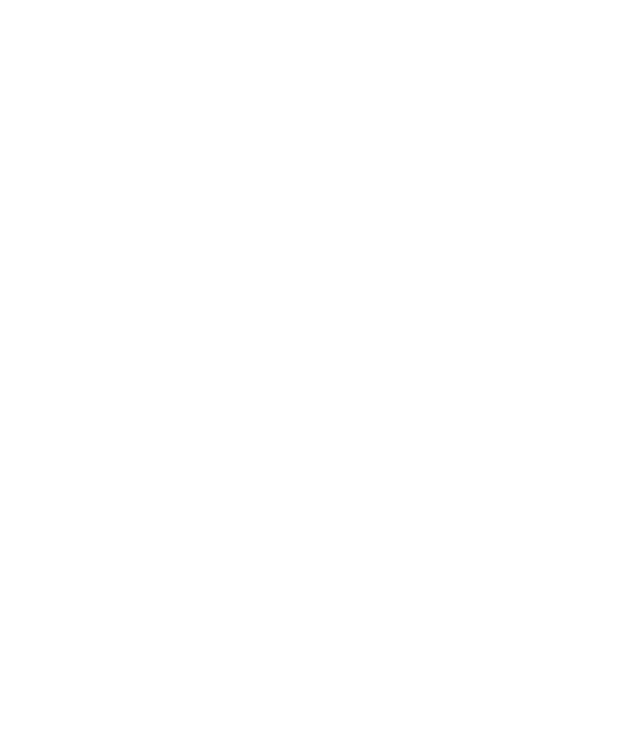
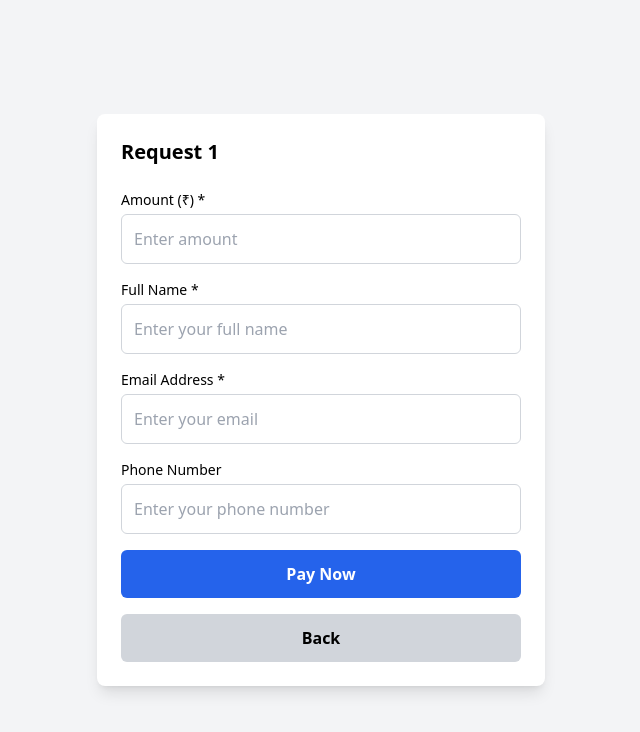
Before and after one commit to regentainternstional/tepnotech, a React (Vite) app in the folder frontend/: page /payment/1 in a window 1280 px wide. Before the commit this address had no page. Shown: the top 732 px of the page, without its empty margins (319-959 px from the left). Built offline with nearby package versions, Linux system fonts and the light colour scheme.

Commit message:
update the payment flow

```diff
--- a/frontend/src/App.jsx
+++ b/frontend/src/App.jsx
@@ -14,6 +14,7 @@
 // import Blogs from "./components/Blogs"
 import ContactUs from "./components/ContactUs";
 import ScrollToTop from "./components/ScrollToTop";
+import PaymentPage from "./components/PaymentPage";
 function App() {
   return (
     <>
@@ -34,6 +35,7 @@
           {/* <Route path="/career" element={<Career />} />
           <Route path="/blogs" element={<Blogs/>} /> */}
           <Route path="/contact" element={<ContactUs />} />
+          <Route path="/payment/:service" element={<PaymentPage />} />
         </Routes>
       </Router>
     </>
--- a/frontend/src/components/Card.jsx
+++ b/frontend/src/components/Card.jsx
@@ -1,13 +1,15 @@
+import React, { useState } from "react";
 import img1 from "../assets/img1.webp";
 import img2 from "../assets/img2.webp";
 import img3 from "../assets/img3.webp";
 import img4 from "../assets/img4.webp";
-import React, { useState } from "react";
 import Btn from "./Btn";
-import Form from "./Form";
+import { useNavigate } from "react-router-dom";
+// import Form from "./Form";
 
 const Card = () => {
-  const [showPopup, setShowPopup] = useState(false);
+  // const [showPopup, setShowPopup] = useState(false);
+  const navigate = useNavigate();
 
   return (
     <section className="w-full h-fit my-10 px-4 md:px-10 lg:px-28">
@@ -37,7 +39,8 @@
             gives you an extraordinary result.
           </p>
           <Btn
-            onClick={() => setShowPopup(true)}
+            // onClick={() => setShowPopup(true)}
+            onClick={() => navigate(`/payment/${encodeURIComponent("Digital Marketing")}`)}
             label="Buy Now"
             bgColor="bg-gray-100"
             textColor="text-black"
@@ -57,7 +60,8 @@
             If you appear first in search engines then you grow & succeed first!
           </p>
           <Btn
-            onClick={() => setShowPopup(true)}
+            // onClick={() => setShowPopup(true)}
+            onClick={() => navigate(`/payment/${encodeURIComponent("Search Engine Optimization")}`)}
             label="Buy Now"
             bgColor="bg-gray-100"
             textColor="text-black"
@@ -78,7 +82,8 @@
             more customers.
           </p>
           <Btn
-            onClick={() => setShowPopup(true)}
+            // onClick={() => setShowPopup(true)}
+            onClick={() => navigate(`/payment/${encodeURIComponent("Web Development")}`)}
             label="Buy Now"
             bgColor="bg-gray-100"
             textColor="text-black"
@@ -103,7 +108,8 @@
             desired audience with desired results.
           </p>
           <Btn
-            onClick={() => setShowPopup(true)}
+            // onClick={() => setShowPopup(true)}
+            onClick={() => navigate(`/payment/${encodeURIComponent("Social Media Marketing")}`)}
             label="Buy Now"
             bgColor="bg-gray-100"
             textColor="text-black"
@@ -111,7 +117,7 @@
         </div>
       </div>
 
-      {showPopup && <Form onClose={() => setShowPopup(false)} />}
+      {/* {showPopup && <Form onClose={() => setShowPopup(false)} />} */}
     </section>
   );
 };
--- a/frontend/src/components/Navbar.jsx
+++ b/frontend/src/components/Navbar.jsx
@@ -2,7 +2,7 @@
 import { Link } from "react-router-dom";
 import tt from "../assets/tt.png";
 import bg from "../assets/header-bg5.webp";
-import Form from "./Form";
+// import Form from "./Form";
 
 function Navbar() {
   const [isOpen, setIsOpen] = useState(false);
@@ -117,7 +117,7 @@
           </Link>
         </div>
       )}
-      {showPopup && <Form onClose={() => setShowPopup(false)} />}
+      {/* {showPopup && <Form onClose={() => setShowPopup(false)} />} */}
     </nav>
   );
 }
--- /dev/null
+++ b/frontend/src/components/PaymentPage.jsx
@@ -0,0 +1,165 @@
+// Create a new PaymentPage component.
+
+// src/components/PaymentPage.jsx
+import React, { useState } from "react";
+import { useParams, useNavigate } from "react-router-dom";
+import { load } from "@cashfreepayments/cashfree-js";
+
+const PaymentPage = () => {
+    const { service } = useParams();
+    const navigate = useNavigate();
+    const decodedService = decodeURIComponent(service);
+
+    const [formData, setFormData] = useState({
+        amount: "",
+        name: "",
+        email: "",
+        phone: "",
+    });
+    const [loading, setLoading] = useState(false);
+    const [error, setError] = useState("");
+
+    const handleChange = (e) => {
+        const { name, value } = e.target;
+        setFormData((prev) => ({ ...prev, [name]: value }));
+    };
+
+    const handlePayment = async () => {
+        setError("");
+        if (!formData.amount || !formData.name || !formData.email) {
+            setError("Please fill all required fields: Amount, Name, and Email.");
+            return;
+        }
+
+        if (isNaN(formData.amount) || parseFloat(formData.amount) <= 0) {
+            setError("Amount must be a positive number.");
+            return;
+        }
+
+        setLoading(true);
+        try {
+            const res = await fetch(`${import.meta.env.VITE_BACKEND_API}/create-order`, {
+                method: "POST",
+                headers: { "Content-Type": "application/json" },
+                body: JSON.stringify({
+                    order_id: "order_" + Date.now(),
+                    amount: parseFloat(formData.amount),
+                    name: formData.name,
+                    email: formData.email,
+                    phone: formData.phone || "N/A", // Optional, default to N/A if empty
+                }),
+            });
+
+            if (!res.ok) {
+                throw new Error("Failed to create order");
+            }
+
+            const data = await res.json();
+            const { payment_session_id } = data;
+
+            if (!payment_session_id) {
+                throw new Error("No payment_session_id received");
+            }
+
+            const cashfree = await load({ mode: "production" });
+            await cashfree.checkout({
+                paymentSessionId: payment_session_id,
+                redirectTarget: "_self",
+            });
+        } catch (err) {
+            console.error(err);
+            setError("Payment failed! Please try again.");
+        } finally {
+            setLoading(false);
+        }
+    };
+
+    return (
+        <div className="min-h-screen bg-gray-100 flex items-center justify-center p-4">
+            <div className="bg-white p-6 rounded-lg shadow-lg w-full max-w-md">
+                <h2 className="text-xl font-semibold mb-6 text-black">
+                    Request {decodedService}
+                </h2>
+
+                {error && (
+                    <div className="mb-4 p-3 bg-red-100 text-red-700 rounded-md">
+                        {error}
+                    </div>
+                )}
+
+                <div className="space-y-4">
+                    <div>
+                        <label className="block text-sm font-medium mb-1">
+                            Amount (₹) *
+                        </label>
+                        <input
+                            type="number"
+                            name="amount"
+                            value={formData.amount}
+                            onChange={handleChange}
+                            placeholder="Enter amount"
+                            className="w-full border border-gray-300 rounded-md p-3 focus:outline-none focus:ring-2 focus:ring-blue-500"
+                            required
+                        />
+                    </div>
+                    <div>
+                        <label className="block text-sm font-medium mb-1">
+                            Full Name *
+                        </label>
+                        <input
+                            type="text"
+                            name="name"
+                            value={formData.name}
+                            onChange={handleChange}
+                            placeholder="Enter your full name"
+                            className="w-full border border-gray-300 rounded-md p-3 focus:outline-none focus:ring-2 focus:ring-blue-500"
+                            required
+                        />
+                    </div>
+                    <div>
+                        <label className="block text-sm font-medium mb-1">
+                            Email Address *
+                        </label>
+                        <input
+                            type="email"
+                            name="email"
+                            value={formData.email}
+                            onChange={handleChange}
+                            placeholder="Enter your email"
+                            className="w-full border border-gray-300 rounded-md p-3 focus:outline-none focus:ring-2 focus:ring-blue-500"
+                            required
+                        />
+                    </div>
+                    <div>
+                        <label className="block text-sm font-medium mb-1">
+                            Phone Number
+                        </label>
+                        <input
+                            type="text"
+                            name="phone"
+                            value={formData.phone}
+                            onChange={handleChange}
+                            placeholder="Enter your phone number"
+                            className="w-full border border-gray-300 rounded-md p-3 focus:outline-none focus:ring-2 focus:ring-blue-500"
+                        />
+                    </div>
+                    <button
+                        onClick={handlePayment}
+                        disabled={loading}
+                        className="w-full bg-blue-600 text-white py-3 rounded-md font-semibold hover:bg-blue-700 transition"
+                    >
+                        {loading ? "Processing..." : "Pay Now"}
+                    </button>
+                    <button
+                        onClick={() => navigate("/")} // Assuming home or cards page is at "/"
+                        className="w-full bg-gray-300 text-black py-3 rounded-md font-semibold hover:bg-gray-400 transition mt-2"
+                    >
+                        Back
+                    </button>
+                </div>
+            </div>
+        </div>
+    );
+};
+
+export default PaymentPage;
```
Also changed, not shown: frontend/src/components/Form.jsx (+105 -105 lines), 1 other file (tests, documents, lock files or other folders).
